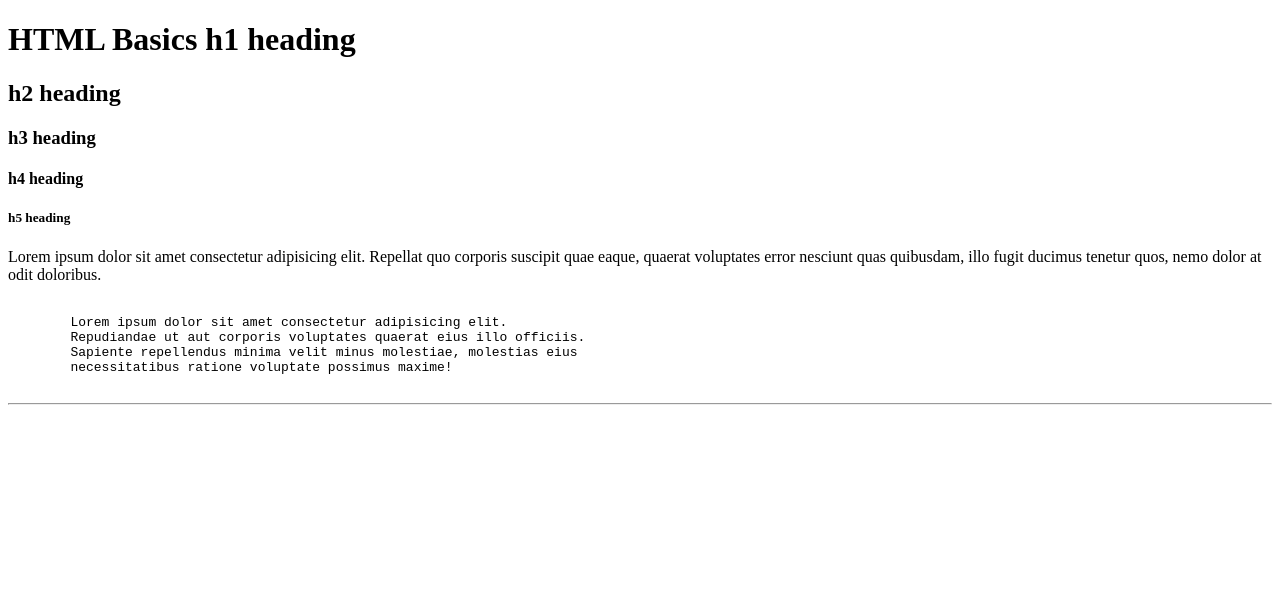
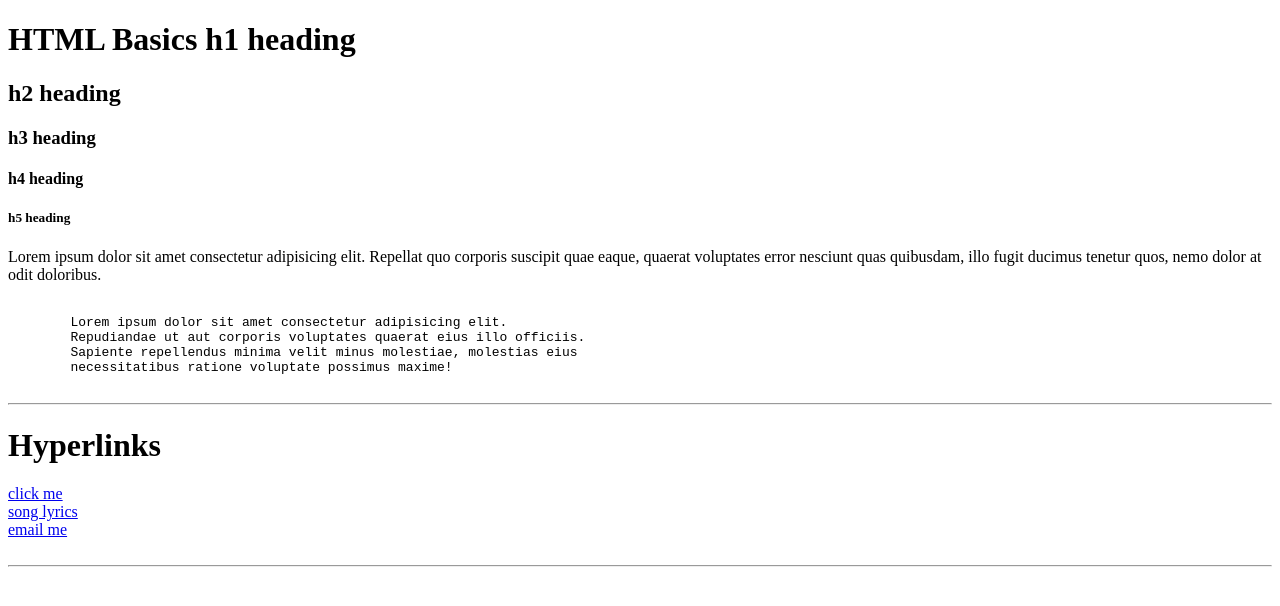
Before and after one commit to uce002/Website-HTML-CSS, a plain HTML site: page index.html in a window 1280 px wide. Drawn offline with Linux system fonts and the light colour scheme.

Commit message:
added a relative hyperlink to lyrics.html and an absolute link to google. finally a link to send an email

```diff
--- a/index.html
+++ b/index.html
@@ -28,6 +28,33 @@
     <hr> <!-- horizontal rule (line)-->
     <!-- br line break. self closing (has no content inside it) -->
 
+    <!-- 2 HYPERLINKS --> <!-- digital reference to data from a click -->
+    <h1>Hyperlinks</h1>
+    <a href="https://www.google.co.uk"
+    target="_blank"
+    title="goes to google">
+    <!-- anchor hypertext reference. href is an attribute (name value pair that modifies behaviour
+     of an element). they can link to a webpage or file-->
+    <!-- target blank makes website open in new tab-->
+    <!-- title displays additional information about the element when you hover over it-->
+    click me
+    </a>
+
+    <br>
+
+    <a href="/lyrics.html"> <!-- relative file path (they're next to each other)-->
+        song lyrics
+    </a>
+
+    <br>
+
+    <a href="mailto:test@fake.com">
+        email me
+    </a>
+
+    <br> <br>
+    <hr>
+
 
 </body>
 </html>
```
